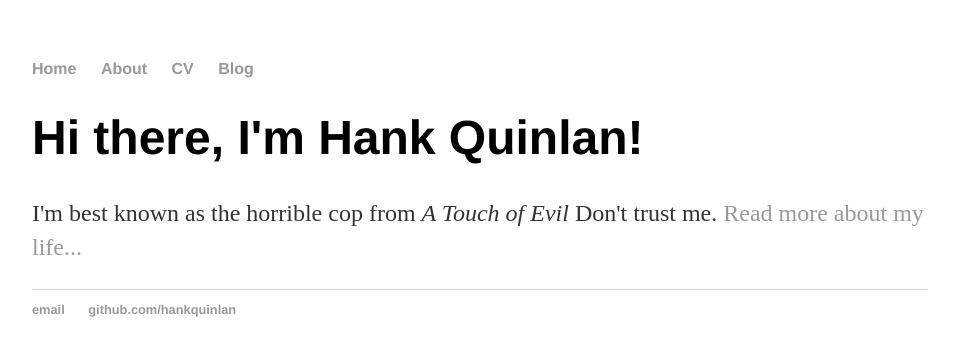
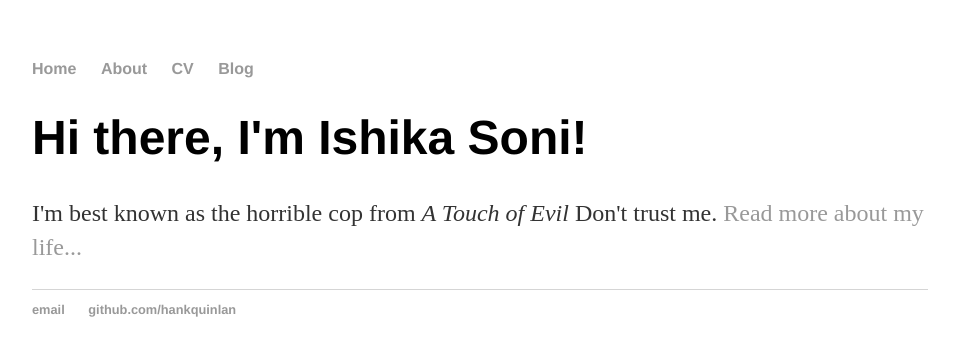
Before and after one commit to ishikasoni/ishikasoni.github.io, a Jekyll site: the page built from index.html, in a window 1280 px wide. Shown: the top 356 px of the page, without its empty margins (160-1115 px from the left). Built offline with Jekyll 4.4.1, drawn with Linux system fonts in a browser that asks for light colours.

Commit message:
slight change

```diff
--- a/index.html
+++ b/index.html
@@ -3,6 +3,6 @@ layout: default
 title: Ishika Soni
 ---
 <div class="blurb">
-	<h1>Hi there, I'm Hank Quinlan!</h1>
+	<h1>Hi there, I'm Ishika Soni!</h1>
 	<p>I'm best known as the horrible cop from <em>A Touch of Evil</em> Don't trust me. <a href="/about">Read more about my life...</a></p>
 </div><!-- /.blurb -->
```
